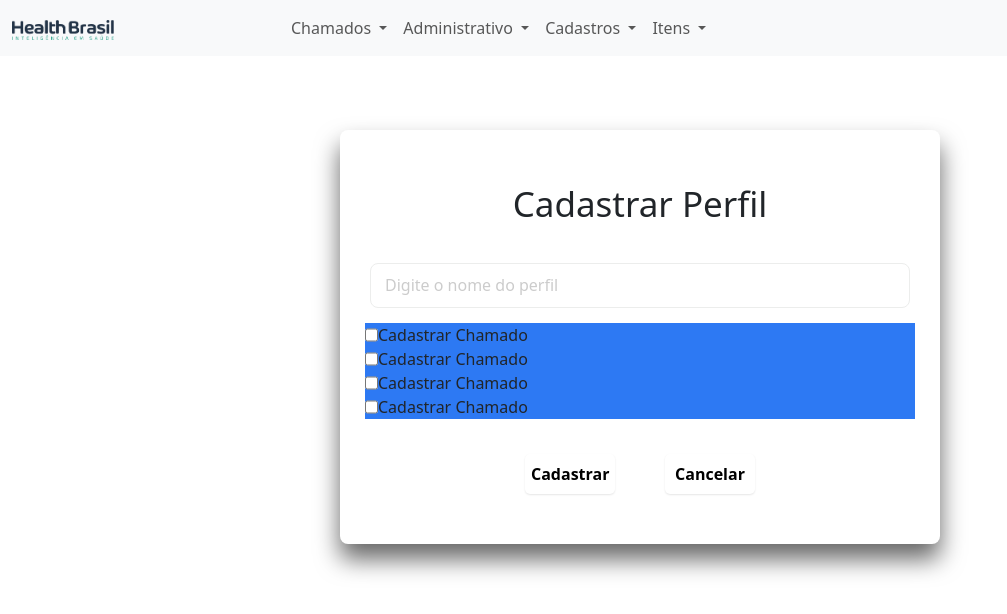
After one commit to Igoncio/chamado_hbr, a PHP site: page /pages/main_cad_perf.php in a window 1280 px wide. The commit adds this page. Shown: the top 614 px of the page, without its empty margins (0-1007 px from the left). Run offline with PHP 8.4, Linux system fonts and the light colour scheme.

Commit message:
fdgdfdgdf

```diff
--- /dev/null
+++ b/assets/css/cad_perf.css
@@ -0,0 +1,152 @@
+#titulo_page{
+    display: flex;
+    justify-content: center;
+    align-items: center;
+    font-size: 35px;
+    margin-top: 5%;
+    /* background-color: #99999d; */
+}
+
+.juntar-input{
+    display: flex;
+}
+
+.juntar-input .input-field{
+    display: flex;
+    padding: 5px;
+}
+
+.juntar-input .label{
+    display: flex;
+    padding: 5px;
+}
+
+.juntar-input .input:focus ~ .label, .input:valid ~ .label{
+    display: flex;
+    padding: 5px;
+}
+
+.area-main{
+    display: flex;
+    margin-left: auto;
+    margin-top: 10px;
+    justify-content: center;
+    width: 100%;
+    flex-wrap: wrap;
+}
+
+.area-form{
+    margin-top: 5%;
+    background-color: #ffffff;
+    box-shadow: 0 15px 25px rgba(0, 0, 0, 0.6);
+    width: 600px;
+    display: flex;
+    justify-content: center;
+    flex-direction: column;
+    gap: 10px;
+    padding: 25px;
+    border-radius: 8px;
+    /* background-color: aqua; */
+}
+
+.input-field {
+    position: relative;
+    width: 100%;
+}
+
+.input {
+    margin-top: 15px;
+    width: 100%;
+    outline: none;
+    border-radius: 8px;
+    height: 45px;
+    border: 1.5px solid #ecedec;
+    background: transparent;
+    padding-left: 10px;
+}
+
+.input:focus {
+    border: 1.5px solid #2d79f3;
+}
+
+.input-field .label {
+    position: absolute;
+    top: 25px;
+    left: 15px;
+    color: #ccc;
+    transition: all 0.3s ease;
+    pointer-events: none;
+    z-index: 2;
+}
+
+.input-field .input:focus ~ .label,
+.input-field .input:valid ~ .label {
+    top: 5px;
+    left: 5px;
+    font-size: 12px;
+    color: #2d79f3;
+    background-color: #ffffff;
+    padding-left: 5px;
+    padding-right: 5px;
+}
+
+.btn-field{
+    display: flex;
+    justify-content: center;
+    align-items: center;
+    padding: inherit;
+}
+
+.btn-submit{
+    width: 90px;
+    height: 40px;
+    position: relative;
+    color: #000000;
+    font-weight: 600;
+    background-color: #fff;
+    border: none;
+    overflow: hidden;
+    border-radius: 5px;
+    box-shadow: rgba(0, 0, 0, 0.1) 0px 1px 2px 0px;
+    transition: 0.3s ease;
+    margin-right: 10%;
+  }
+
+.btn-submit:hover {
+    background-color: #2d79f3;
+    color: #ffffff;
+}
+
+.btn-cancelar{
+    display: flex;
+    justify-content: center;
+    align-items: center;
+    text-decoration: none;
+    width: 90px;
+    height: 40px;
+    position: relative;
+    color: #000000;
+    font-weight: 600;
+    background-color: #fff;
+    border: none;
+    overflow: hidden;
+    border-radius: 5px;
+    box-shadow: rgba(0, 0, 0, 0.1) 0px 1px 2px 0px;
+    transition: 0.3s ease;
+  }
+
+.btn-cancelar:hover {
+    background-color: #e20c0c;
+    color: #ffffff;
+}
+
+
+.container-check{
+    display: flex;
+    cursor: pointer;
+}
+
+.perm-cad{
+
+    background-color: #2d79f3;
+}
--- a/includes/menu.php
+++ b/includes/menu.php
@@ -51,7 +51,7 @@
                 </a>
                 <ul class="dropdown-menu">
                   <li><a class="dropdown-item" href="../pages/main_cad_user.php">Cadastrar usuarios</a></li>
-                  <li><a class="dropdown-item" href="#">Cadastrar perfis</a></li>
+                  <li><a class="dropdown-item" href="../pages/main_cad_perf.php">Cadastrar perfis</a></li>
                   <li><a class="dropdown-item" href="#">Cadastrar itens</a></li>
                   <li><a class="dropdown-item" href="#">Cadastrar local</a></li>
                 </ul>
--- /dev/null
+++ b/pages/main_cad_perf.php
@@ -0,0 +1,69 @@
+<?php
+
+include_once("../includes/menu.php")
+
+?>
+<link rel="stylesheet" href="../assets/css/cad_perf.css">
+<title>Document</title>
+<body>
+<title>cadastrar usuario</title>
+<body>
+
+    <section class="area-main">
+
+        <form class="area-form" action="">
+
+            <h1 id="titulo_page">Cadastrar Perfil</h1>
+
+            <div class="juntar-input">
+
+                <div class="input-field">
+                    <input required="" class="input" type="text" />
+                    <label class="label" for="input">Digite o nome do perfil</label>
+                </div>
+
+            </div>
+
+            <section class="perm-cad">
+
+                <label class="container-check">
+                    <input type="checkbox">
+                    <div for="">Cadastrar Chamado</div>
+                </label>
+
+                <label class="container-check">
+                    <input type="checkbox">
+                    <div for="">Cadastrar Chamado</div>
+                </label>
+
+                <label class="container-check">
+                    <input type="checkbox">
+                    <div for="">Cadastrar Chamado</div>
+                </label>
+
+                <label class="container-check">
+                    <input type="checkbox">
+                    <div for="">Cadastrar Chamado</div>
+                </label>
+
+            </section>
+
+            <div class="btn-field">
+
+                <button class="btn-submit" type="submit">Cadastrar</button>
+                <a href="" class="btn-cancelar" id="cancelar">Cancelar</a href="">
+
+            </div>
+
+
+        </form>
+
+
+    </section>
+
+
+
+</body>
+</html>
+</body>
+</html>
--- a/pages/main_cad_user.php
+++ b/pages/main_cad_user.php
@@ -11,7 +11,7 @@ include_once("../includes/menu.php");
 
         <form class="area-form" action="">
 
-            <h1 id="titulo_page">Cadastrar Usuários </h1>
+            <h1 id="titulo_page">Cadastrar Usuário</h1>
 
             <div class="juntar-input">
 
--- a/pages/main_tela_inicial.php
+++ b/pages/main_tela_inicial.php
@@ -33,7 +33,7 @@ include_once("../includes/menu.php");
             </a>
 
             <a href="#">
-                <div class="card1">
+                <div class="main_cad_perf.php">
                     <div class="notiglow1"></div>
                     <div class="notiborderglow1"></div>
                     <div class="notititle1">Cadastrar perfil</div>
```
Also changed, not shown: assets/css/tela_inicial.css (indentation only).
